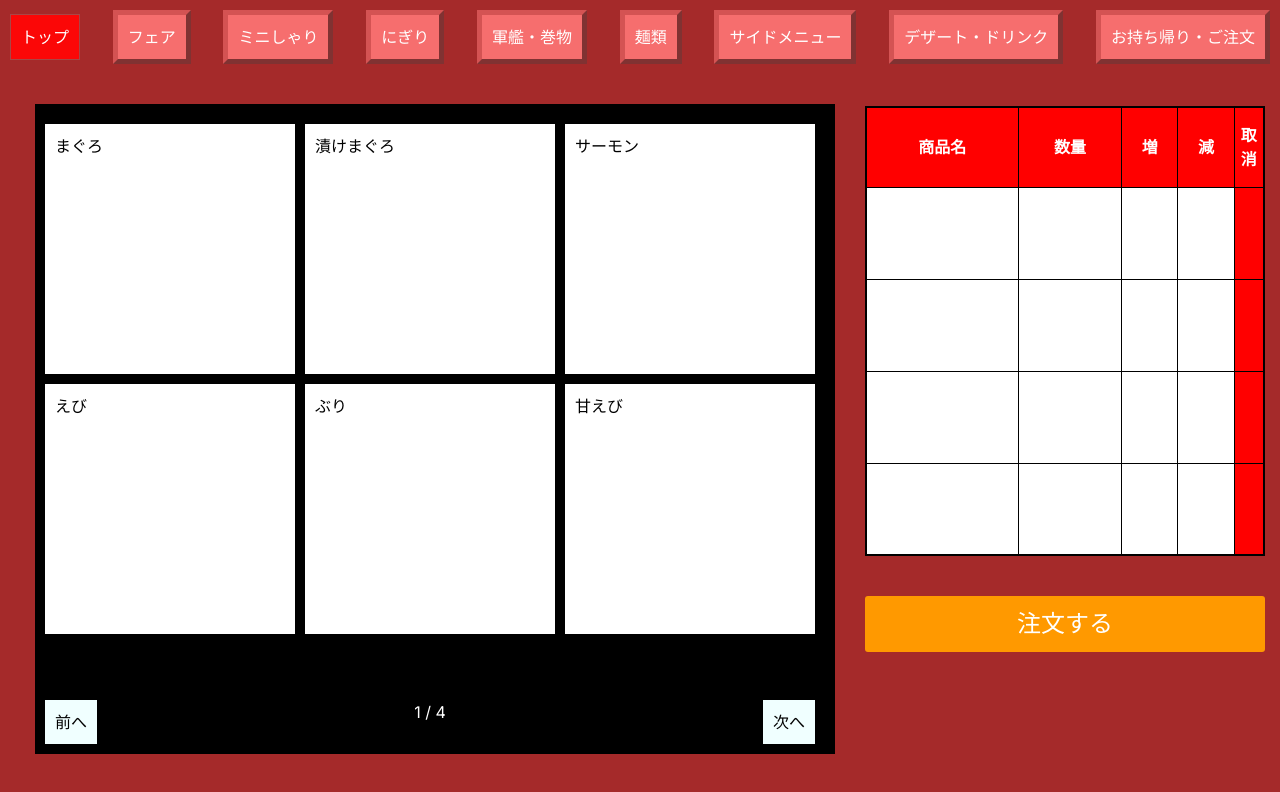
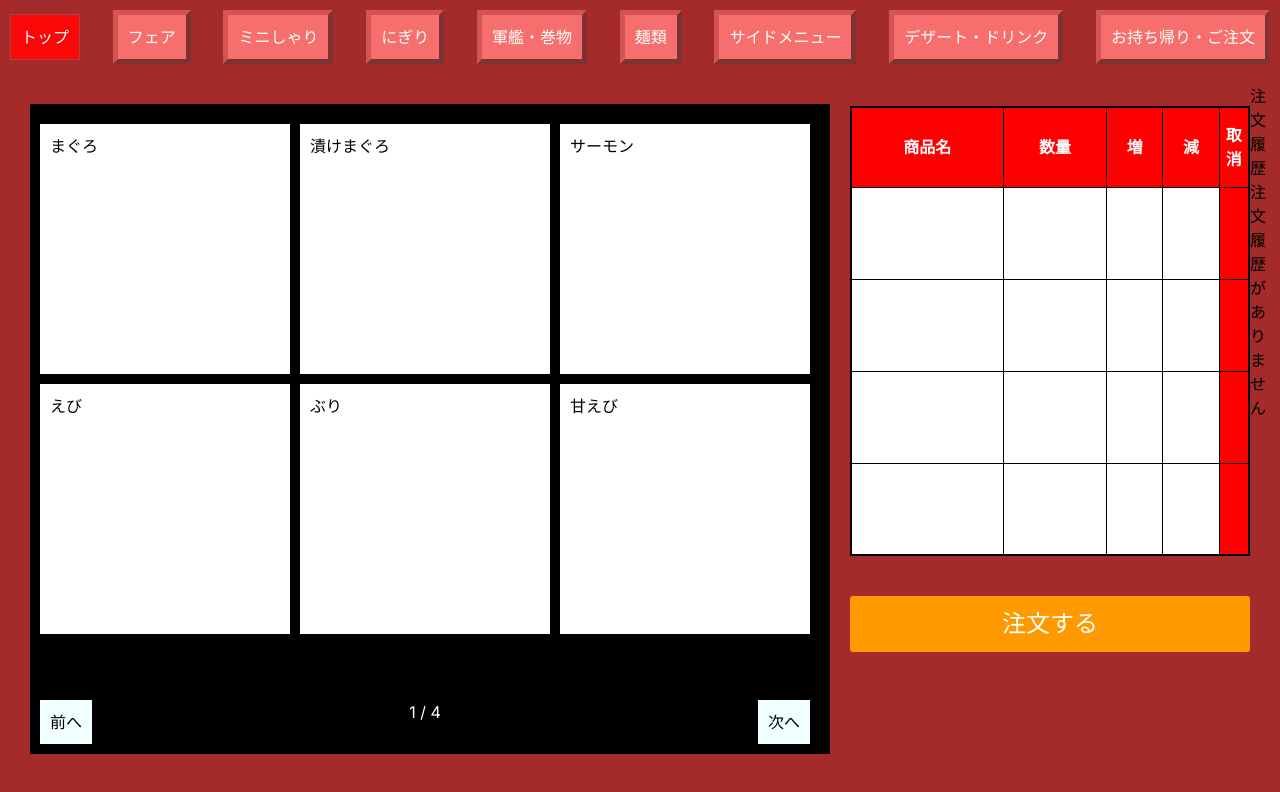
Before and after one commit to VerdantVermilion/gasto, a Next.js app: page /order in a window 1280 px wide. Shown: the top 792 px of the page. Built offline with nearby package versions, Linux system fonts and the light colour scheme.

Commit message:
add: 注文履歴機能の追加

```diff
--- /dev/null
+++ b/app/order/components/orderHistory/OrderHistory.tsx
@@ -0,0 +1,33 @@
+"use client";
+
+import React from "react";
+
+interface OrderHistoryProps {
+  history: string[][];
+}
+
+const OrderHistory: React.FC<OrderHistoryProps> = ({ history }) => {
+  return (
+    <div>
+      <h2>注文履歴</h2>
+      {history.length === 0 ? (
+        <p>注文履歴がありません</p>
+      ) : (
+        <ul>
+          {history.map((order, index) => (
+            <li key={index}>
+              <h3>注文 {index + 1}</h3>
+              <ul>
+                {order.map((item, itemIndex) => (
+                  <li key={itemIndex}>{item}</li>
+                ))}
+              </ul>
+            </li>
+          ))}
+        </ul>
+      )}
+    </div>
+  );
+};
+
+export default OrderHistory;
--- a/app/order/components/submitButton/SubmitButton.module.css
+++ b/app/order/components/submitButton/SubmitButton.module.css
@@ -1,3 +1,4 @@
+/* SubmitButton.module.css */
 .submit {
   background-color: rgb(255, 153, 0);
   font-size: 24px;
@@ -6,4 +7,24 @@
   border-radius: 3px;
   margin-top: 40px;
   padding: 10px;
+  cursor: pointer; /* ボタンのようなスタイルを追加 */
 }
+
+.popup {
+  position: fixed;
+  top: 0;
+  left: 0;
+  width: 100%;
+  height: 100%;
+  display: flex;
+  justify-content: center;
+  align-items: center;
+  background-color: rgba(0, 0, 0, 0.5);
+}
+
+.popupContent {
+  background: white;
+  padding: 20px;
+  border-radius: 5px;
+  text-align: center;
+}
--- a/app/order/components/submitButton/SubmitButton.tsx
+++ b/app/order/components/submitButton/SubmitButton.tsx
@@ -1,14 +1,31 @@
-import React from "react";
-import Link from "next/link";
+import React, { useState } from "react";
+import styles from "./SubmitButton.module.css";
 
-import styled from "./SubmitButton.module.css";
+const SubmitButton: React.FC<{ onSubmit: () => void }> = ({ onSubmit }) => {
+  const [showPopup, setShowPopup] = useState(false);
 
-const SubmitButton = () => {
+  const handleClick = () => {
+    onSubmit();
+    setShowPopup(true);
+  };
+
+  const closePopup = () => {
+    setShowPopup(false);
+  };
+
   return (
-    <div className={styled.submit}>
-      <Link href="/thanks">
-        <div>注文する</div>
-      </Link>
+    <div>
+      <div className={styles.submit} onClick={handleClick}>
+        注文する
+      </div>
+      {showPopup && (
+        <div className={styles.popup}>
+          <div className={styles.popupContent}>
+            <p>注文が確定しました！</p>
+            <button onClick={closePopup}>閉じる</button>
+          </div>
+        </div>
+      )}
     </div>
   );
 };
--- a/app/order/page.tsx
+++ b/app/order/page.tsx
@@ -1,16 +1,25 @@
 "use client";
 
-import React, { useState } from "react";
+import React, { useState, useEffect } from "react";
 import styled from "./Order.module.css";
 import TopButton from "./components/topButton/TopButton";
 import NigiriButton from "./components/nigiriButton/NigiriButton";
 import TemporaryTable from "./components/temporaryTable/TemporaryTable";
 import SubmitButton from "./components/submitButton/SubmitButton";
+import OrderHistory from "./components/orderHistory/OrderHistory";
 
 const Order = () => {
   const MAX_ORDERS = 4;
   const [selectedCategory, setSelectedCategory] = useState("トップ");
   const [items, setItems] = useState<string[]>([]);
+  const [orderHistory, setOrderHistory] = useState<string[]>([]);
+
+  useEffect(() => {
+    const storedHistory = localStorage.getItem("orderHistory");
+    if (storedHistory) {
+      setOrderHistory(JSON.parse(storedHistory));
+    }
+  }, []);
 
   const removeItem = (index: number) => {
     setItems(items.filter((_, i) => i !== index));
@@ -24,10 +33,15 @@ const Order = () => {
     if (items.length < MAX_ORDERS) {
       setItems([...items, item]);
     } else {
-      // ここでエラーメッセージを表示するか、何らかのフィードバックを提供できます
       console.log("注文の最大数に達しました");
     }
   };
+
+  const handleSubmit = () => {
+    setOrderHistory([...orderHistory, items]);
+    setItems([]);
+    localStorage.setItem("orderHistory", JSON.stringify([...orderHistory, items]));
+  }
 
   return (
     <div>
@@ -39,8 +53,9 @@ const Order = () => {
         />
         <div>
           <TemporaryTable items={items} onRemoveItem={removeItem} />
-          <SubmitButton />
+          <SubmitButton onSubmit={handleSubmit} />
         </div>
+        <OrderHistory history={orderHistory} />
       </div>
     </div>
   );
```
